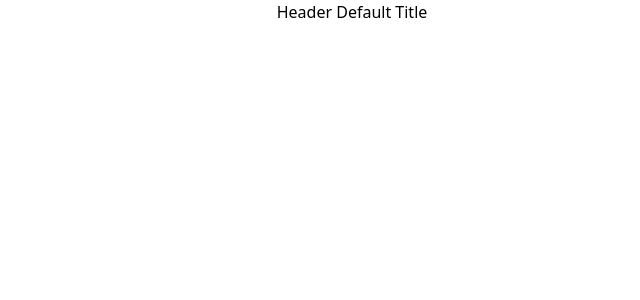
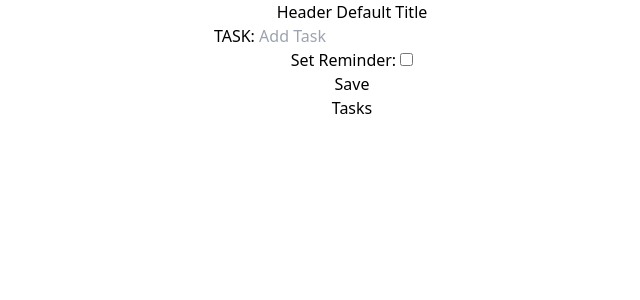
Before and after one commit to headsink/todolist1, a React (Create React App) app: page / in a window 1280 px wide. Shown: the top 300 px of the page, without its empty margins (288-928 px from the left). Built offline with nearby package versions, Linux system fonts and the light colour scheme; the HTML template or start-up script is replaced by a standard one.

Commit message:
new layout

```diff
--- a/src/App.js
+++ b/src/App.js
@@ -1,10 +1,14 @@
 import "./App.css";
+import AddTask from "./components/AddTask";
 import Header from "./components/Header";
+import Tasks from "./components/Tasks";
 
 function App() {
   return (
     <div className="App">
       <Header />
+      <AddTask />
+      <Tasks />
     </div>
   );
 }
--- a/src/components/AddTask.js
+++ b/src/components/AddTask.js
@@ -3,6 +3,16 @@ import React from 'react'
 const AddTask = () => {
   return (
     <form>
+      <div>
+        <label>TASK: </label>
+        <input type="text" placeholder='Add Task' />
+      </div>
+      <div>
+        <label>Set Reminder: </label>
+        <input type="checkbox" name="" id="" />
+      </div>
+
+      <input type="submit" value="Save" />
 
     </form>
   )
```
